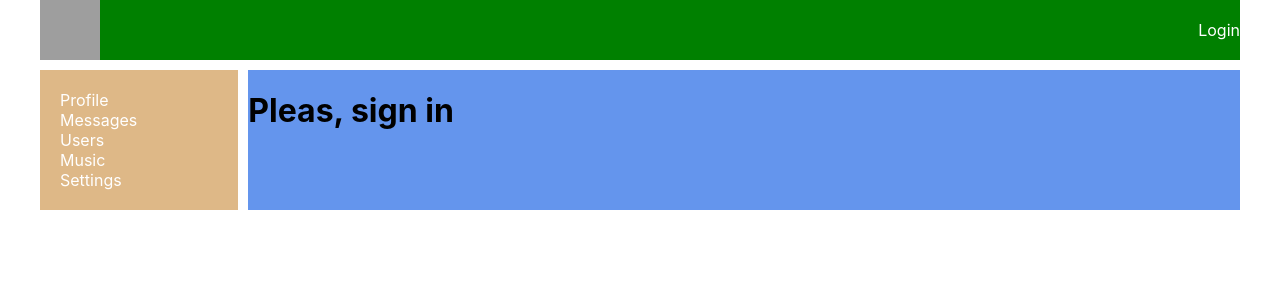
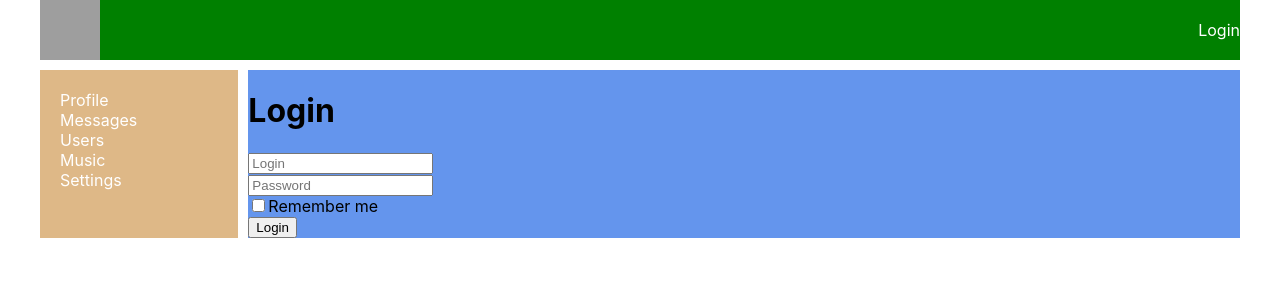
Before and after one commit to vladover1/react-social-network, a React (Create React App) app: page /login in a window 1280 px wide. Shown: the top 300 px of the page. Built offline with nearby package versions, Linux system fonts and the light colour scheme; no server answers; grey boxes are pictures that could not be loaded.

Commit message:
redux-form

```diff
--- a/package.json
+++ b/package.json
@@ -13,6 +13,7 @@
     "react-router-dom": "^6.4.3",
     "react-scripts": "5.0.1",
     "redux": "^4.2.0",
+    "redux-form": "^8.3.9",
     "redux-thunk": "^2.4.2",
     "sass": "^1.56.1",
     "web-vitals": "^2.1.4"
--- a/src/components/Login/login.jsx
+++ b/src/components/Login/login.jsx
@@ -1,9 +1,33 @@
 import React from 'react';
+import {Field, reduxForm} from "redux-form";
+
+const LoginForm = (props) => {
+    return (
+        <form onSubmit={props.handleSubmit}>
+            <div><Field type="text" placeholder={'Login'} name={'login'} component={"input"}/></div>
+            <div><Field type="password" placeholder={'Password'} name={'password'} component={"input"}/></div>
+            <div><Field type="checkbox"component={"input"} name={'rememberMe'}/>Remember me</div>
+            <div>
+                <button>Login</button>
+            </div>
+        </form>
+    );
+};
+
+const LoginReduxForm = reduxForm({
+    form: 'login'
+})(LoginForm)
 
 const Login = () => {
+
+    const onSubmit = (formData) => {
+        console.log(formData)
+    }
+
     return (
         <div>
-            <h1>Pleas, sign in</h1>
+            <h1>Login</h1>
+            <LoginReduxForm onSubmit={onSubmit}/>
         </div>
     );
 };
--- a/src/redux/redux-store.js
+++ b/src/redux/redux-store.js
@@ -5,6 +5,7 @@ import sidebarReducer from "./sidebar-reducer";
 import usersReducer from "./users-reducer";
 import authReducer from "./auth-reducer";
 import thunk from "redux-thunk";
+import {reducer as formReducer} from "redux-form";
 
 let reducers = combineReducers({
     profilePage: profileReducer,
@@ -12,6 +13,7 @@ let reducers = combineReducers({
     sidebar: sidebarReducer,
     usersPage: usersReducer,
     auth: authReducer,
+    form: formReducer,
 })
 
 const store = createStore(reducers, applyMiddleware(thunk))
```
Also changed, not shown: 1 other file (tests, documents, lock files or other folders).
